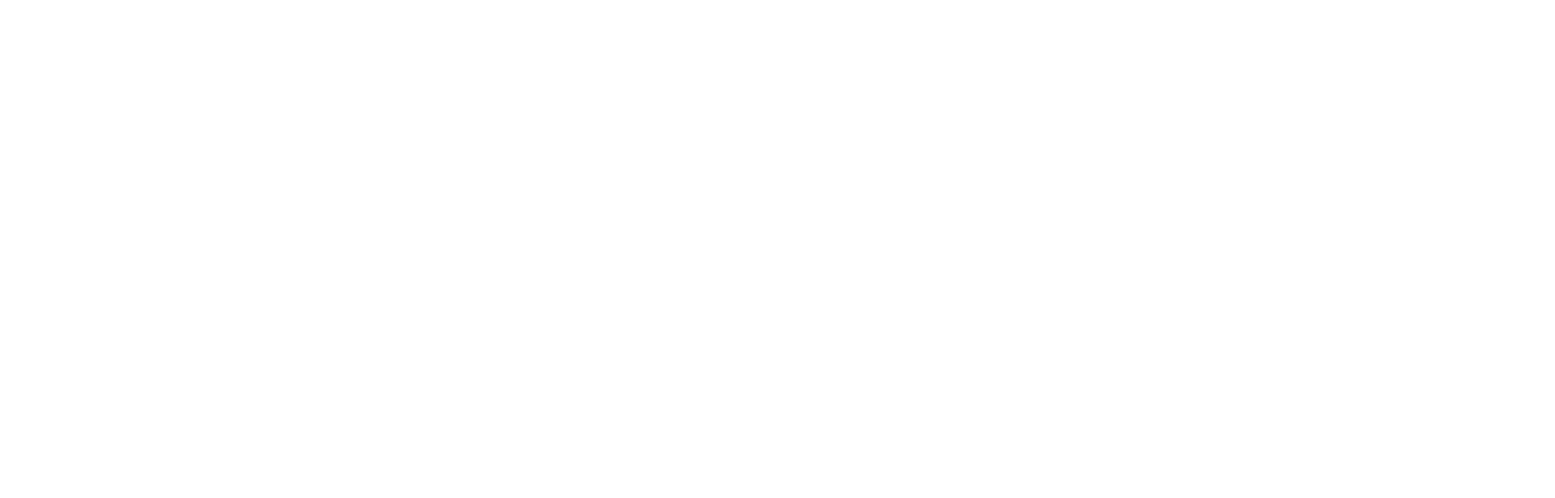
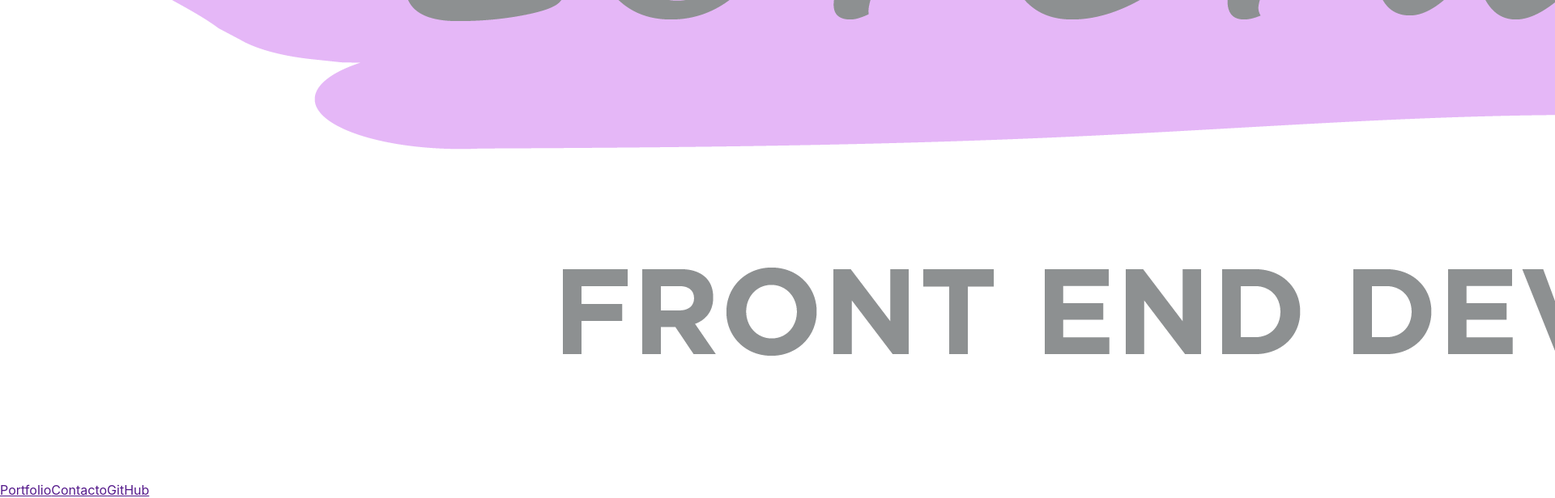
Before and after one commit to lorenapm/Portfolio, a React (Create React App) app: page / in a window 1280 px wide. Shown: the part 470-1086 px from the top of the page at 81% size, 1920 px wide, since content can reach past the window. Before the commit the page ends 800 px from the top, so only its background shows below. Built offline with nearby package versions, Linux system fonts and the light colour scheme.

Commit message:
add logo y menu

```diff
--- a/src/App.js
+++ b/src/App.js
@@ -1,8 +1,13 @@
 import React from "react";
 import "./App.css";
+import Header from "./components/Header";
 
 function App() {
-  return <>hello</>;
+  return (
+    <div className="App">
+      <Header />
+    </div>
+  );
 }
 
 export default App;
--- /dev/null
+++ b/src/components/Header.js
@@ -0,0 +1,21 @@
+import React from "react";
+import logo from "../images/logo-prueba.png";
+
+function Header() {
+  return (
+    <div className="header">
+      <div className="header__menu">
+        <a href="">
+          <img src={logo} alt="" />
+        </a>
+        <div className="header__nav">
+          <a href="">Portfolio</a>
+          <a href="">Contacto</a>
+          <a href="">GitHub</a>
+        </div>
+      </div>
+    </div>
+  );
+}
+
+export default Header;
```
Also changed, not shown: src/components/TodoItem.jsx (deleted, +0 -9 lines), src/components/TodoList.jsx (deleted, +0 -12 lines), src/images/logo-prueba.png (added), src/styles/header.css (added).
